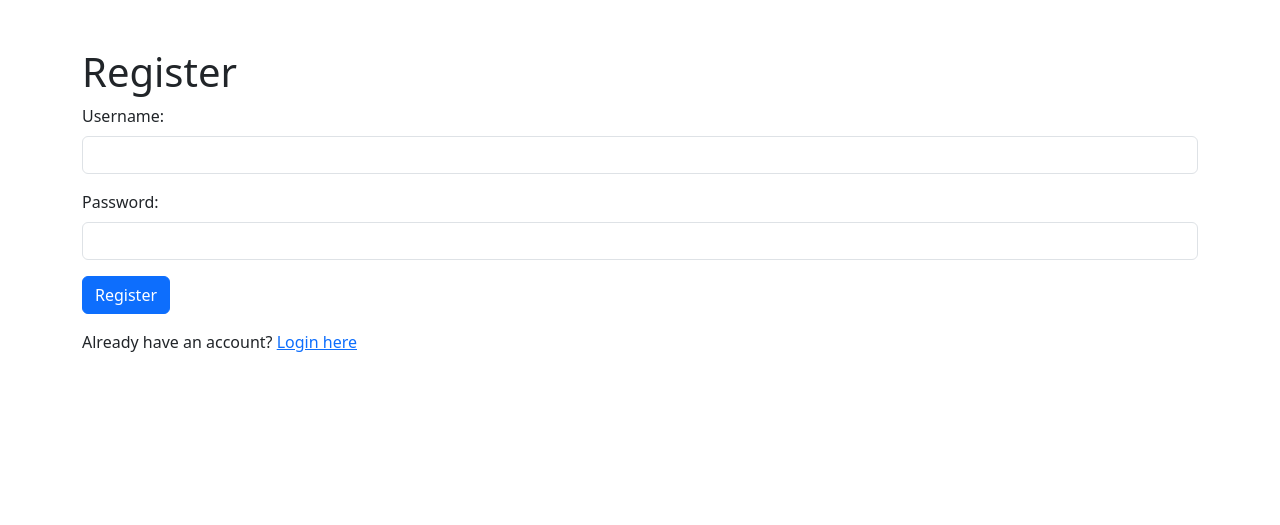
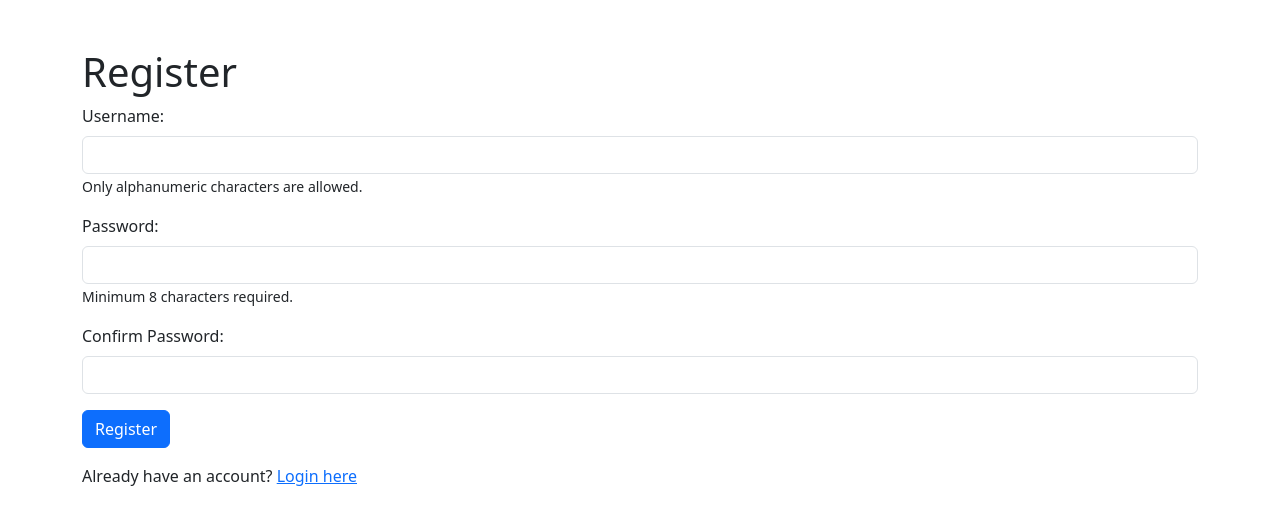
Before and after one commit to lgeti/domaca_3, a PHP site: page /View/user-register.php in a window 1280 px wide. Shown: the top 525 px of the page. Run offline with PHP 8.4, Linux system fonts and the light colour scheme; some libraries are stand-ins or nearby versions.

Commit message:
register inputs validation and sanitization

```diff
--- a/View/user-register.php
+++ b/View/user-register.php
@@ -17,11 +17,17 @@
         <form action="<?= BASE_URL ?>user/register" method="POST">
             <div class="mb-3">
                 <label for="username" class="form-label">Username:</label>
-                <input type="text" id="username" name="username" class="form-control" required>
+                <input type="text" id="username" name="username" class="form-control" pattern="[a-zA-Z0-9]+" value="<?= isset($_POST['username']) ? $_POST['username'] : '' ?>" required>
+                <small>Only alphanumeric characters are allowed.</small>
             </div>
             <div class="mb-3">
                 <label for="password" class="form-label">Password:</label>
-                <input type="password" id="password" name="password" class="form-control" required>
+                <input type="password" id="password" name="password" class="form-control" minlength="8" value="<?= isset($_POST['password']) ? $_POST['password'] : '' ?>" required>
+                <small>Minimum 8 characters required.</small>
+            </div>
+            <div class="mb-3">
+                <label for="confirm_password" class="form-label">Confirm Password:</label>
+                <input type="password" id="confirm_password" name="confirm_password" class="form-control" value="<?= isset($_POST['confirm_password']) ? $_POST['confirm_password'] : '' ?>" required>
             </div>
             <button type="submit" class="btn btn-primary">Register</button>
         </form>
```
Also changed, not shown: Controller/UserController.php (+24 -6 lines).
